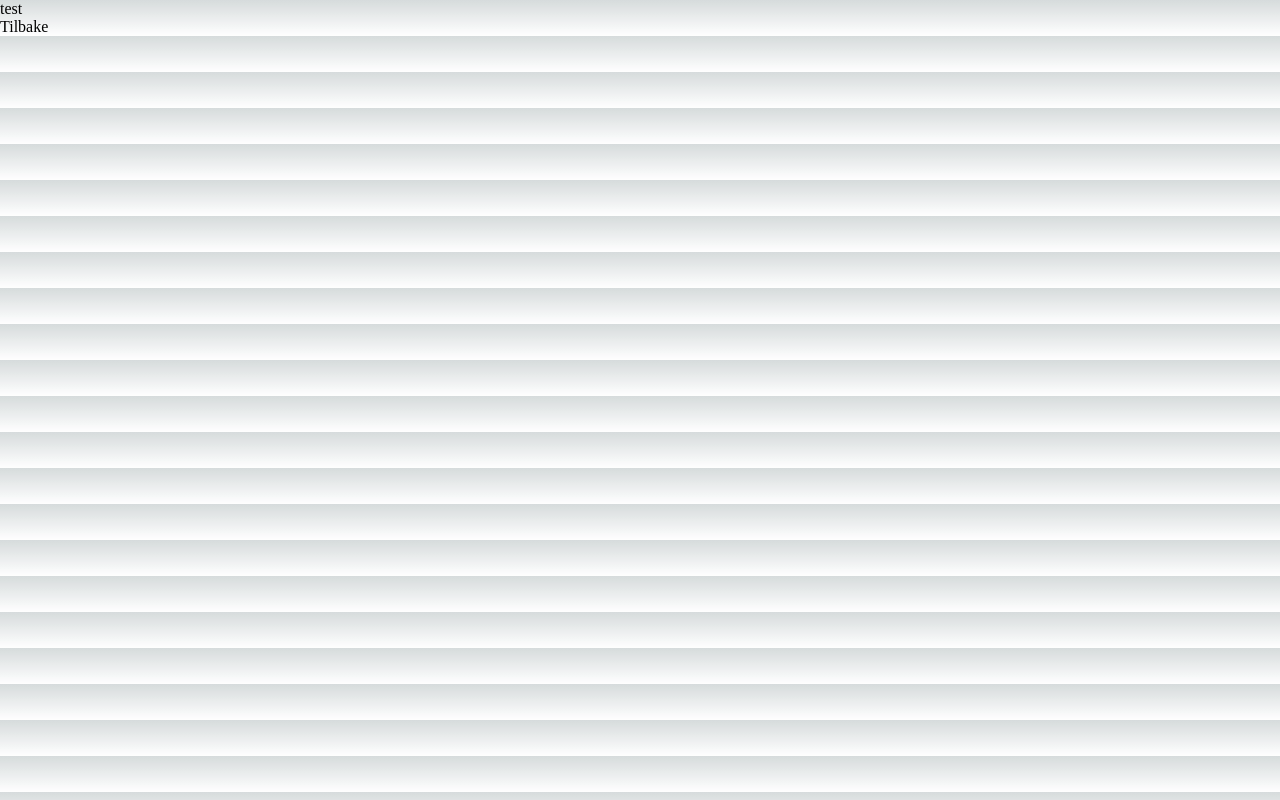
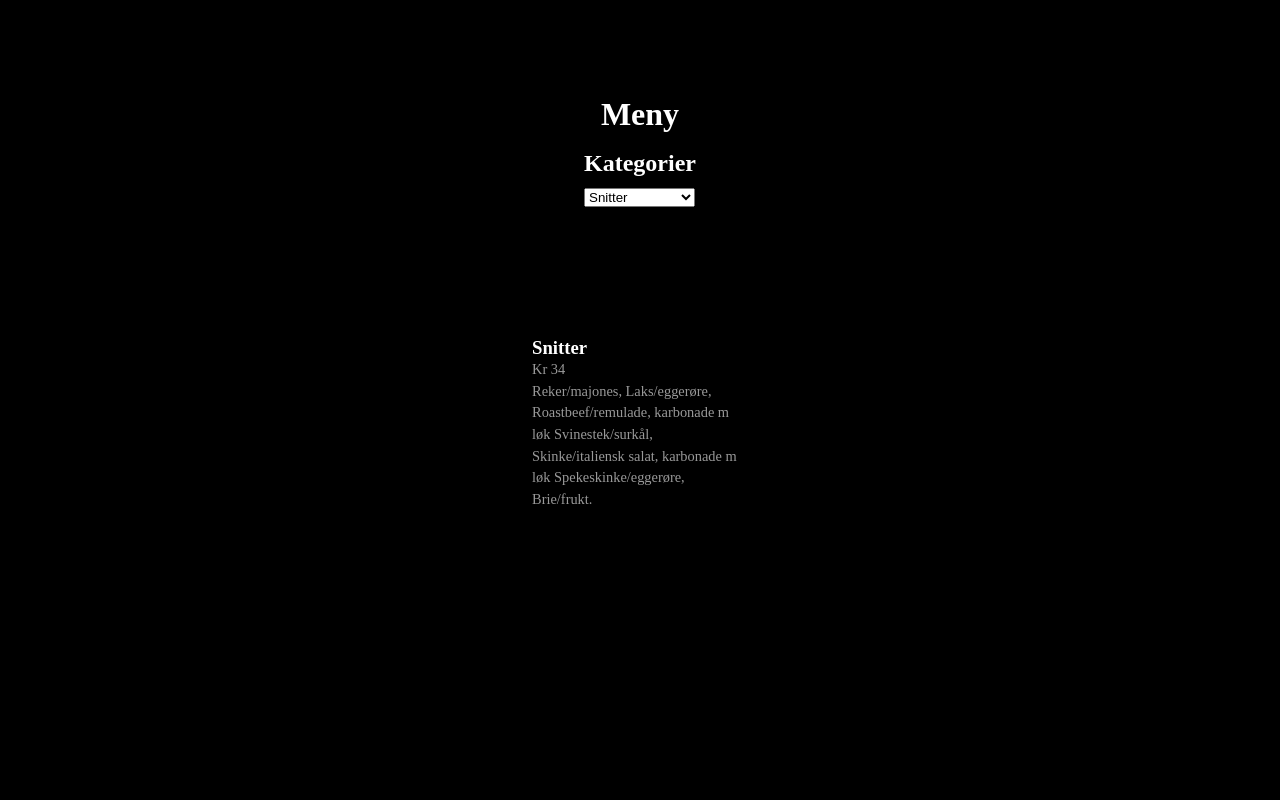
Before and after one commit to steffaloff/cafekopp, a Next.js app: page /meny in a window 1280 px wide. Shown: the top 800 px of the page. Built offline with nearby package versions, Linux system fonts and the light colour scheme.

Commit message:
add more features

```diff
--- /dev/null
+++ b/components/Matitem.js
@@ -0,0 +1,19 @@
+import Link from 'next/link'
+import styles from '../styles/Home.module.css'
+
+export default function Matitem(props) {
+
+    console.log(props);
+    return (
+            <>
+            <main className={styles.main}>
+                <div className={styles.card}>
+                    <h3>{props.mat.info.tittel}</h3>
+                    <p>Kr {' '}{props.mat.info.pris}</p>
+                    <p>{props.mat.info.beskrivelse}</p>
+
+                </div>
+            </main>
+            </>
+            )
+}
--- /dev/null
+++ b/json/menyItems.js
@@ -0,0 +1,39 @@
+export const menyItems = [
+    {
+        "id": 1,
+        "kategori": "snitter",
+        "info": {
+            "tittel": "Snitter",
+            "pris": 34,
+            "beskrivelse": "Reker/majones, Laks/eggerøre, Roastbeef/remulade, karbonade m løk Svinestek/surkål, Skinke/italiensk salat, karbonade m løk Spekeskinke/eggerøre, Brie/frukt."
+        }
+
+    },
+    {
+        "id": 2,
+        "kategori": "rundstykker",
+        "info": {
+            "tittel": "Rundstykker",
+            "pris": 35,
+            "beskrivelse": "Ost/paprika, Egg/tomat. Ost/skinke, Brie/frukt."
+        }
+    },
+    {
+        "id": 3,
+        "kategori": "rundstykker",
+        "info": {
+            "tittel": "Rundstykker",
+            "pris": 38,
+            "beskrivelse": "Reker/majones, Laks/eggerøre, Roastbeef/remulade, karbonade m løk Karbonade løk."
+        }
+    },
+    {
+        "id": 4,
+        "kategori": "rundstykker",
+        "info": {
+            "tittel": "Foccachia",
+            "pris": 38,
+            "beskrivelse": "1.Kylling/pesto. 2.Mozzarella,tomat og pesto. 3.Stekt egg og bacon. 4.Brie og serranoskinke. 5Kylling m currydressing. 4.Roastbeef,potetsalat,rød løk."
+        }
+    }
+]
--- /dev/null
+++ b/pages/api/form.js
@@ -0,0 +1,28 @@
+
+export default function handler(req, res) {
+    // Get data submitted in request's body.
+    const body = req.body
+
+    // Optional logging to see the responses
+    // in the command line where next.js app is running.
+    console.log('body: ', body)
+
+    // Guard clause checks for first and last name,
+    // and returns early if they are not found
+    if (!body.name || !body.telephone) {
+        // Sends a HTTP bad request error code
+        return res.status(400).json({ data: 'Name or telephone not found' })
+    }
+
+    // Found the name.
+    // Sends a HTTP success code
+    res.status(200).json({ data: {
+        name: `${body.name}`,
+        email: `${body.email}`,
+        telephone: `${body.telephone}`,
+        adress: `${body.adress}`,
+        topic: `${body.topic}`,
+        message: `${body.message}`,
+    }
+     })
+}
--- a/pages/meny.js
+++ b/pages/meny.js
@@ -1,10 +1,62 @@
 import Link from 'next/link'
+import styles from '../styles/Home.module.css'
+import {useEffect, useState} from "react";
+import {menyItems} from '/json/menyItems'
+import Matitem from '../components/Matitem'
 
-export default function Meny() {
+
+
+export const getStaticProps = async () => {
+    return {
+        props: {
+            items: menyItems,
+        },
+    }
+}
+
+
+export default function Meny({items}) {
+    const [kategori, setKategori] = useState("snitter");
+    //const [matData, setmatData] = useState();
+    console.log(kategori);
+
+    const kategoriValg = e => {
+        setKategori(e.target.value);
+    }
+
+
     return (
             <>
-            <p>test</p>
-            <Link href="/">Tilbake</Link>
+            <main className={styles.main}>
+            <div>
+                <h1>Meny</h1>
+            </div>
+                <div className={styles.card}>
+                    <h2>Kategorier</h2>
+
+                    <select defaultValue={kategori} onChange={kategoriValg} name="kategori" id="kategori">
+                        <option value="snitter" name="snitter">Snitter</option>
+                        <option value="rundstykker">Rundstykker</option>
+                        <option value="baguetter">Baguetter</option>
+                        <option value="smorbrod">Smørbrød</option>
+                        <option value="landganger">Landganger</option>
+                        <option value="clubsandwich">Club Sandwich</option>
+                        <option value="wraps">Wraps</option>
+                    </select>
+                </div>
+                <div>
+                    {items.filter( mat => mat.kategori === kategori).map( mat => (
+                        //<li><a key={mat.id}>{mat.kategori}</a></li>
+                        <Matitem key={mat.id} mat={{...mat}} />
+                    ))
+                    }
+
+
+                </div>
+                <div>
+                    <Link href="/">Tilbake</Link>
+                </div>
+            </main>
             </>
             )
 }
--- a/styles/Home.module.css
+++ b/styles/Home.module.css
@@ -39,6 +39,11 @@
   font-family: var(--font-mono);
 }
 
+.loginButton {
+    position: relative;
+    z-index: 3;
+}
+
 .grid {
   display: grid;
   grid-template-columns: repeat(4, minmax(25%, auto));
@@ -71,6 +76,12 @@
   line-height: 1.5;
   max-width: 30ch;
 }
+
+.card form {
+    display: grid;
+    width: inherit;
+}
+
 
 .center {
   display: flex;
@@ -247,7 +258,7 @@
 
   .description div {
     align-items: flex-end;
-    pointer-events: none;
+    pointer-events: all;
     inset: auto 0 0;
     padding: 2rem;
     height: 200px;
--- a/styles/globals.css
+++ b/styles/globals.css
@@ -40,7 +40,7 @@
   --card-border-rgb: 131, 134, 135;
 }
 
-@media (prefers-color-scheme: dark) {
+@media (prefers-color-scheme: light) {
   :root {
     --foreground-rgb: 255, 255, 255;
     --background-start-rgb: 0, 0, 0;
```
Also changed, not shown: pages/api/auth/[...nextauth].js (+5 -5 lines), pages/index.js (+27 -22 lines), pages/kontakt.js (+39 -3 lines), pages/omoss.js (+13 -3 lines), pages/tjenester.js (+21 -3 lines), styles/Kontakt.module.css (added, +24 -0 lines).
